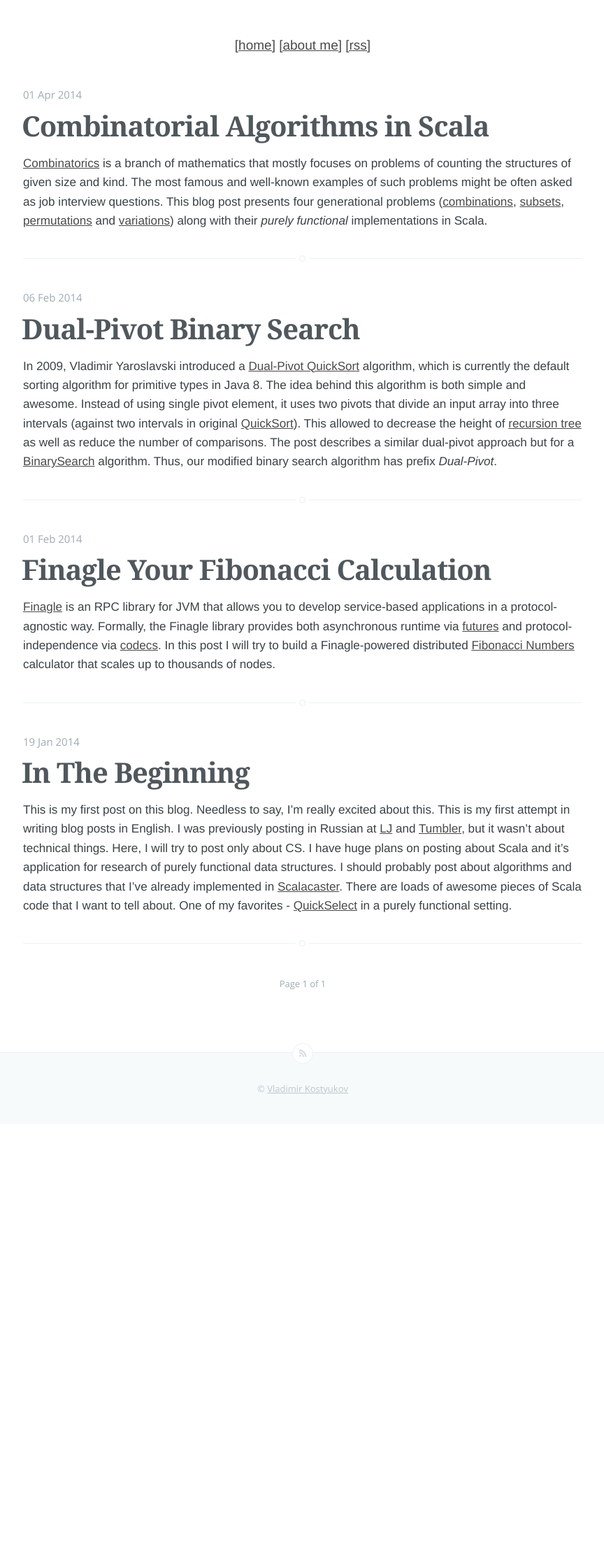
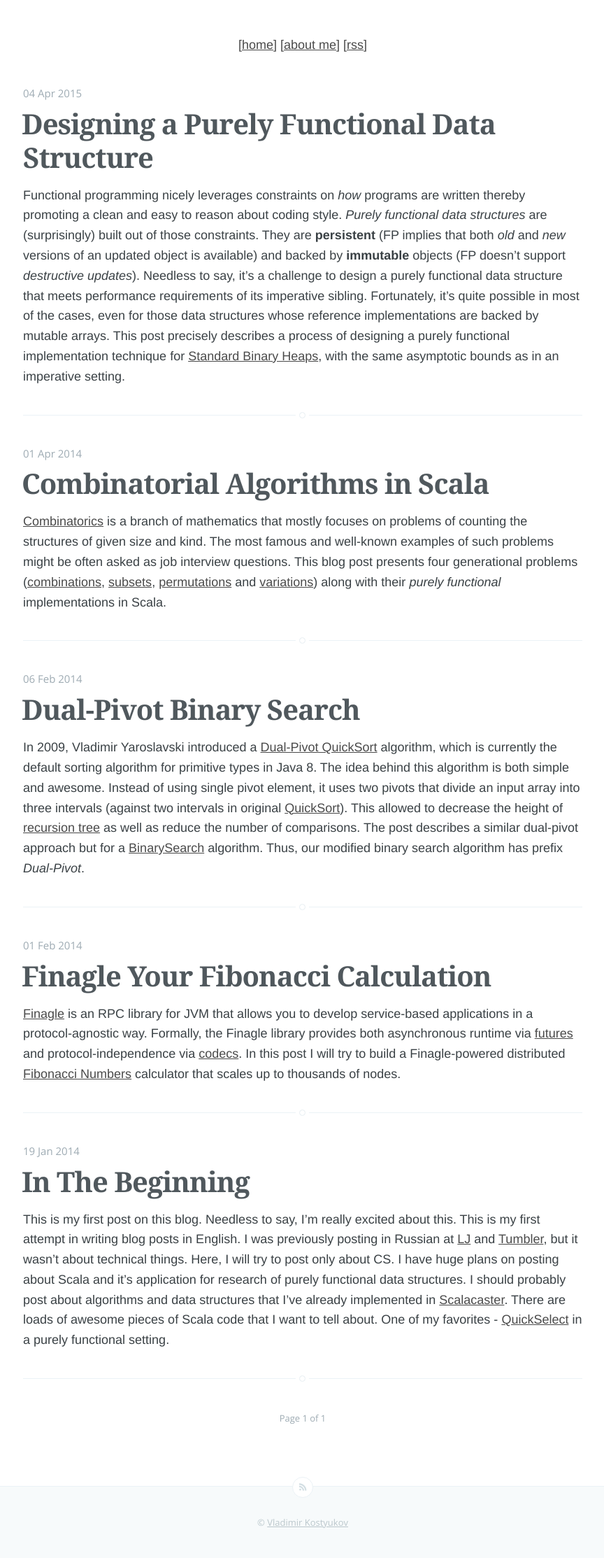
Before and after one commit to vkostyukov/vkostyukov.github.com, a Jekyll site: the page built from index.html, in a window 1280 px wide. Shown: the whole page at 70% size, without its empty margins (207-1071 px from the left). Built offline with Jekyll 4.4.1, drawn with Linux system fonts in a browser that asks for light colours; Markdown is read by kramdown in place of the engine named in the settings; the list of posts is cut into pages by our own code; before the commit the page ends 1607 px from its top, so only the background shows below that; part of the change alters nothing that is shown.

Commit message:
Add post on PFDS

```diff
--- /dev/null
+++ b/_posts/2015-04-04-designing-a-pfds.markdown
@@ -0,0 +1,174 @@
+---
+layout: post
+title:  "Designing a Purely Functional Data Structure"
+date:   2015-04-04 10:00:00
+categories: scala, fp
+---
+
+Functional programming nicely leverages constraints on _how_ programs are written thereby promoting a clean and easy to reason about coding style. *Purely functional data structures* are (surprisingly) built out of those constraints. They are **persistent** (FP implies that both _old_ and _new_ versions of an updated object is available) and backed by **immutable** objects (FP doesn't support _destructive updates_). Needless to say, it's a challenge to design a purely functional data structure that meets performance requirements of its imperative sibling. Fortunately, it's quite possible in most of the cases, even for those data structures whose reference implementations are backed by mutable arrays. This post precisely describes a process of designing a purely functional implementation technique for [Standard Binary Heaps][0], with the same asymptotic bounds as in an imperative setting.
+
+#### Immutability and Persistence
+
+_Immutability_ and _persistent_ are quite similar terms, which often substitute each other. We say [immutable vector][1] (in Scala) but mean [persistent vector][2] (in Clojure). These vector implementations are based on the same abstract data structure [Bit-Mapped Vector Trie][3] but named differently.
+
+* Persistent objects support **multiple versions**
+* Immutable objects **aren't changeable**
+
+The difference between immutable and persistent data structures in how they handle updates. A persistent data structure handles updates in a _smart_ and memory-efficient way in order to keep its previous version unchanged, while an immutable data structure simply _doesn't care_ about updates at all (for example, Guava's [ImmutableList][4]  doesn't even support updates), since its previous version could be destroyed.
+
+The following example demonstrates the difference between Guava's `ImmutableList` and Scala's persistent `List` in terms of memory footprint (smart updates vs. dumb updates).
+
+{% highlight scala %}
+// xs takes O(n) memory
+val xs = ImmutableList.of(1, 2, 3)
+
+// yx takes O(n) memory
+val ys = 1 :: 2 :: 3 :: Nil
+
+// dumb update: xxs takes O(n) memory (full copying)
+val xxs = ImmutableList.builder.add(0).addAll(xs).build()
+
+// smart update: yys takes O(1) memory (structural sharing)
+val yyx = 0 :: yx
+{% endhighlight %}
+
+#### Purely Functional Data Structures
+
+Purely functional data structures are **always persistent**, which means they handle updates in a memory-efficient way. This achieved by an implementation technique called _structural sharing_. A persistent data structure _shares_ its internal _structure_ between its versions, which is completely safe to do, since none of the versions can ever be changed or destroyed.
+
+{% highlight scala %}
+val xs = 1 :: 2 :: 3 :: Nil
+
+val xxs = 0 :: xs // shares (not copies) the tail with xs
+{% endhighlight %}
+
+Another heavily used implementation technique is _path copying_. It often requires to make some _deep_ changes in a persistent data structure (i.e., insert, delete or update an element). To do so, we simply _copy_ its nested structures (persistent data structures are often backed by [ADTs][5]) along the _path_ to an element being modified. Both path copying and structural sharing aim to minimize the cost of modifying a persistent data structure: everything that _can't be shared_ (via structural sharing) _is copied_ (via path copying).
+
+{% highlight scala %}
+def concat[A](xs: List[A], ys: List[A]): List[A] =
+  if (xs.isEmpty) ys
+  else xs.head :: concat(xs.tail, ys) // copies the path to ys
+{% endhighlight %}
+
+Path copying is a quite lightweight operation that usually takes less than `O(n)` time to perform. Although, there are plenty of _specialized_ data structures highly optimized for a concrete operation to make it in an amortized constant time (with no path copying). For example, [Fast Mergeable Integer Maps][6] and [Persistent Catenable Lists][7] support constant time `merge` and `concat` operations correspondingly.
+
+#### Purely Functional Heaps
+
+Tree-based data structures (i.e., trees, heaps and tries) are considered as low-hanging fruits for a functional setting, since they map directly to [Algebraic Data Types][5]. At the first approximation, a typical functional implementation of a persistent tree looks as follows.
+
+{% highlight scala %}
+sealed trait Tree[+A] { def value: A }
+case class Branch[+A](value: A, left: Tree[A], right: Tree[A]) extends Tree[A]
+case object Leaf extends Tree[Nothing]
+{% endhighlight %}
+
+There are several purely functional implementations of heaps such as [Leftist Heap][8], [Skew Heap][9] and [Pairing Heap][10] with good asymptotic bounds. Although, there are other heaps without proper functional implementations. The simplest of them are [Standard Binary Heaps][0], which do not fit well into a functional environment since their reference implementation is backed by mutable arrays. Luckily, it's quite possible bring them into a purely functional world.
+
+#### Standard Binary Heap
+
+A _binary heap_ (Williams, 1964) is a data structure that implements a priority queue interface and guarantees logarithmic running time for `insert`, `delete` operations and constant time access to `minimum`/`maximum` element. Binary heaps are commonly viewed as binary trees which satisfy two invariants:
+
+1. The _shape_ invariant: the tree is a complete binary tree.
+2. The _min-heap_ invariant: each node is less than or equal to each of its
+children.
+
+In Scala a binary min heap might be represented as abstract Heap class with two variants: `Branch` and `Leaf`.
+
+{% highlight scala %}
+sealed trait Heap[+A] {
+  def min: A
+
+  def left: Heap[A]
+  def right: Heap[A]
+  def isEmpty: Boolean
+
+  // Both 'size' and 'height' are stored in each node.
+  val size: Int
+  val height: Int
+}
+
+case object Leaf extends Heap[Nothing] {
+  val size: Int = 0
+  val height: Int = 0
+  def isEmpty: Boolean = true
+}
+
+case class Branch[+A](min: A, left: Heap[A] = Leaf, right: Heap[A] = Leaf) extends Heap[A] {
+  def isEmpty: Boolean = false
+  val size: Int = left.size + right.size + 1
+  val height: Int = math.max(left.height, right.height) + 1
+}
+{% endhighlight %}
+
+Note that the height of a heap is defined as max height of its children plus one, while tge size of a heap is defined as the sum of its children sizes plus one; and both are calculated only once in a heap constructor. Also, to simplify calculations, suppose that singleton heap's height is `1`.
+
+Except for `height` and `size` operations, this signature looks like a classic functional implementation of a [Binary Search Tree][11]. The two new operations are actually accessors to new fields in a heap - its height and size. These additional data should be accessible in constant time to define an efficient and simple _search criterion_ for `insert` and `remove` operations.
+
+#### Insertion in O(log n)
+
+Insertion into a functional binary heap must not violate either of its invariants - neither the shape invariant nor the min-heap invariant. For this purpose two problems should be solved. First, to maintain the shape invariant a new node should be inserted in the first empty spot at the last level of the heap. Second, to maintain the min-heap invariant the inserted node should be _bubbled up_ to the heap root until it becomes greater than its parent.
+
+![Figure 1](/images/designing-a-pfds/figure-1.png)
+<center><small>Figure 1: Eliminating min-heap invariant violations.</small></center>
+
+Bubbling up is quite a simple transformation that can be done at each level in constant time. There are two cases depending on whether the violation is at the left or right child (see "Figure 1" above). In either case the violation should be fixed by _swapping_ two nodes - the root node and the child that violates the min-heap invariant. There is also a third case, when it doesn't violate anything. In this case, a heap should be simply rebuilt with given parameters. In other words, all affected nodes should be copied in order to maintain data structure persistence. More precisely, `bubbleUp` and `insert` operations might be defined as follows.
+
+{% highlight scala %}
+def bubbleUp[B](x: B, l: Heap[B], r: Heap[B])(implicit ord: Ordering[B]): Heap[B] = (l, r) match {
+  case (Branch(y, lt, rt), _) if (ord.gt(x, y)) =>
+    Branch(y, Branch(x, lt, rt), r)
+  case (_, Branch(z, lt, rt)) if (ord.gt(x, z)) =>
+    Branch(z, l, Branch(x, lt, rt))
+  case (_, _) =>
+    Branch(x, l, r)
+}
+
+def insert[B >: A : Ordering](x: B): Heap[B] =
+  if (isEmpty) Branch(x)
+  else if (???) bubbleUp(min, left, right.insert(x))
+  else bubbleUp(min, left.insert(x), right)
+{% endhighlight %}
+
+The last thing to discuss is how to find a proper spot for a new node. The algorithm is based on a simple idea that binary heap will always be a _complete_ tree if it tends to be a _perfect_ tree each time it's modified. There are two definitions of perfect trees: _mathematical_ and _recursive_. Mathematical definition: a perfect binary tree contains `2^(h+1) − 1` nodes, where `h` is the height of the tree. Recursive definition: a tree is perfect if its children are perfect trees of the same height. Combining these facts together, one can define search criteria which allow filling a heap level by level from left to right, thereby maintaining the shape invariant. In other words, new nodes should be inserted in such a way as to make the heap be a perfect tree. This can be simply achieved by the following requirements of the recursive definition, using the math definition as an efficient test on tree perfectness. Thus, the search criteria for insertion consist of four cases depending on whether the children are perfect trees and whether their heights are equal.
+
+![Figure 2](/images/designing-a-pfds/figure-2.png)
+<center><small>Figure 2: Searching for the first empty spot in a heap.</small></center>
+
+The straightforward implementation of this idea (see "Figure 2" above) with four cases looks as follows.
+
+{% highlight scala %}
+def insert[B >: A : Ordering](x: B): Heap[B] =
+  if (isEmpty) Heap(x)
+  else if (left.size < math.pow(2, left.height) - 1)
+    bubbleUp(min, left.insert(x), right)
+  else if (right.size < math.pow(2, right.height) - 1)
+    bubbleUp(min, left, right.insert(x))
+  else if (right.height < left.height)
+    bubbleUp(min, left, right.insert(x))
+  else bubbleUp(min, left.insert(x), right)
+{% endhighlight %}
+
+The `insert` operation performs _two_ traversals along the search path of a heap. First, in a top-down manner it searches for the first empty spot in a heap thereby maintaining the shape invariant. Second, it _rebuilds_ the affected nodes of a heap in a bottom-up manner thereby maintaining the min-heap invariant. Both traversal take less than `O(log n)`, since the longest possible path for perfect trees is `log n`. Thus, the time complexity of insertion is `O(log n)`.
+
+#### Conclusion
+
+The most exciting thing about purely functional data structures is that there is always room for new ideas and techniques. Even today, this direction still attracts researches and enthusiasts of functional programming. It's been 15 years, since [Okasaki][11] and the field is [still developing][12]: modern languages like Scala requires modern and efficient data structures with optimal purely functional implementations.
+
+This heap implementation in this post is based on a paper [A Functional Approach for Standard Binary Heaps, 2013][12]. The full source code (including operations `remove` and `heapify`) is available [on Github][13]).
+
+[0]: http://en.wikipedia.org/wiki/Binary_heap
+[1]: http://www.scala-lang.org/api/current/index.html#scala.collection.immutable.Vector
+[2]: http://clojuredocs.org/clojure_core/clojure.core/vector
+[3]: http://en.wikipedia.org/wiki/Hash_array_mapped_trie
+[4]: https://github.com/google/guava/blob/master/guava/src/com/google/common/collect/ImmutableList.java
+[5]: http://en.wikipedia.org/wiki/Algebraic_data_type
+[6]: http://ittc.ku.edu/~andygill/papers/IntMap98.pdf
+[7]: http://www.math.tau.ac.il/~haimk/adv-ds-2000/okasaki-kaplan-tarjan-sicomp.ps
+[8]: https://github.com/vkostyukov/scalacaster/blob/master/src/heap/LeftistHeap.scala
+[9]: https://github.com/vkostyukov/scalacaster/blob/master/src/heap/SkewHeap.scala
+[10]: https://github.com/vkostyukov/scalacaster/blob/master/src/heap/PairingHeap.scala
+[11]: https://wiki.rice.edu/confluence/download/attachments/2761212/Okasaki-Red-Black.pdf
+[11]: http://www.amazon.com/Purely-Functional-Structures-Chris-Okasaki/dp/0521663504
+[12]: http://cstheory.stackexchange.com/questions/1539/whats-new-in-purely-functional-data-structures-since-okasaki
+[13]: http://arxiv.org/pdf/1312.4666v1.pdf
+[14]: https://github.com/vkostyukov/scalacaster/blob/master/src/heap/StandardHeap.scala
--- a/about/index.html
+++ b/about/index.html
@@ -9,11 +9,7 @@ title: Independent Researcher. Dependent Engineer.
   </p>
   </p>
     Here is my short story. I grew up in small village in the middle of <a href="http://en.wikipedia.org/wiki/Altai_Krai">Altai region</a>. Finished rural school. Spent five years in the walls of <a href="http://altstu.ru">Altai State Technical University</a> studying CS.
-    Currently working on x86 JIT compiler for <a href="http://en.wikipedia.org/wiki/Dalvik_(software)">Dalvik VM</a> (it's actually <a href="http://en.wikipedia.org/wiki/Android_Runtime">ART<a/> now) at <a href="http://intel.com">Intel</a> based in <a href="http://en.wikipedia.org/wiki/Akademgorodok">Akademgorodok</a> (Siberian scientific center).
-  </p>
-
-  <p>
-    My research and engineering interests lie generally in the areas of distributed systems, functional programming, programming languages (problems of language design, compilers construction, type theory), algorithms and data structures (especially their purely functional representatives), OOAD, APIs design.
+    Worked on x86 JIT compiler for <a href="http://en.wikipedia.org/wiki/Dalvik_(software)">Dalvik VM</a> (it's actually <a href="http://en.wikipedia.org/wiki/Android_Runtime">ART<a/> now) at Intel based in <a href="http://en.wikipedia.org/wiki/Akademgorodok">Akademgorodok</a> (Siberian scientific center). Currently hacking <a href="https://twitter.github.io/finagle/">Finagle</a> at Twitter.
   </p>
 
   <p>
@@ -23,19 +19,15 @@ title: Independent Researcher. Dependent Engineer.
   <p>
     <ul>
       <li>
+        <a href="https://github.com/finagle/finch">Finch</a> - a thin layer of purely-functional basic blocks atop of <a href="https://twitter.github.io/finagle/">Finagle</a> for building robust and composable REST APIs.
+      </li>
+
+      <li>
         <a href="http://la4j.org/">la4j</a> (Linear Algebra for Java) - a lightweight sparse/dense matrix package with beautiful API and performance. Built by <a href="https://github.com/vkostyukov/la4j/graphs/contributors">20 contributors</a> with passion and love.
       </li>
 
       <li>
-        <a href="https://github.com/finagle/finch">Finch</a> - a thin layer of purely-functional basic blocks atop of <a href="https://twitter.github.io/finagle/">Finagle</a> for building robust and composable REST APIs.
-      </li>
-
-      <li>
         <a href="https://github.com/vkostyukov/scalacaster">Scalacaster</a> - a collection of purely functional algorithms and data structures in Scala. Scalacaster is neither a library nor a framework. It's a research project, which tends to be a handy tutorial for Scala programmers or self-study.
-      </li>
-
-      <li>
-        <a href="http://esolangs.org/wiki/Quipu">Quipu</a> - an absolutely crazy-looking esoteric programming language inspired by <a href="http://en.wikipedia.org/wiki/Quipu">Quipus</a> (also known as "talking knots") – recording devices historically used by <a href="http://en.wikipedia.org/wiki/Inca_Empire">Incas</a>.
       </li>
 
     </ul>
@@ -52,7 +44,7 @@ title: Independent Researcher. Dependent Engineer.
       </li>
 
       <li>
-        "Finch.io - Purely Functional REST API with Finagle" for <a href="http://www.meetup.com/ScalaNsk/">@ScalaNSK</a> at Aug 2014 [<a href="http://www.slideshare.net/vkostyukov/finchio-purely-functional-rest-api-with-finagle">slides</a>]
+        "Finch - Purely Functional REST API with Finagle" for <a href="http://www.meetup.com/ScalaNsk/">@ScalaNSK</a> at Aug 2014 [<a href="http://www.slideshare.net/vkostyukov/finchio-purely-functional-rest-api-with-finagle">slides</a>]
       </li>
     </ul>
   </p>
@@ -66,11 +58,6 @@ title: Independent Researcher. Dependent Engineer.
       <li>
         "A Distributed Monitoring System", 2011 [<a href="http://elib.altstu.ru/elib/books/Files/pa2011_3/pdf/138kostyukov.pdf">pdf</a>]</li>
     </ul>
-
-  <h5> ... </h5>
-  <p>
-    The last but not least thing that I've made is the picture in the header of this site. I've drawn it by myself with watercolors.
-  </p>
 
   <hr />
   <p>
--- a/assets/css/main.css
+++ b/assets/css/main.css
@@ -1,7 +1,7 @@
 /* Rosario. I've added and changed few things. Feel free to change it as you like */
 
 /* Font size of 2.0 is too big, I'll reduce it */
-body {font-size: 1.9rem;}
+body {font-size: 1.8rem;}
 
 /* Adding some text shadow*/
 .site-head {text-shadow: 2px 2px #234;}
@@ -13,7 +13,7 @@ body {font-size: 1.9rem;}
 /* Reduce font size and add line-height*/
 pre{
 	font-size: 0.75em;
-	line-height: 1.4em;
+	line-height: 1.2em;
 }
 
 /* Author styling */
--- a/assets/css/screen.css
+++ b/assets/css/screen.css
@@ -453,7 +453,7 @@ margin on the iframe, cause it breaks stuff. */
 
 .post-excerpt p {
     margin: 1.6rem 0 0 0;
-    font-size: 0.9em;
+    font-size: 1.0em;
     line-height: 1.6em;
 }
 
```
Also changed, not shown: images/designing-a-pfds/figure-1.png (added), images/designing-a-pfds/figure-2.png (added).
